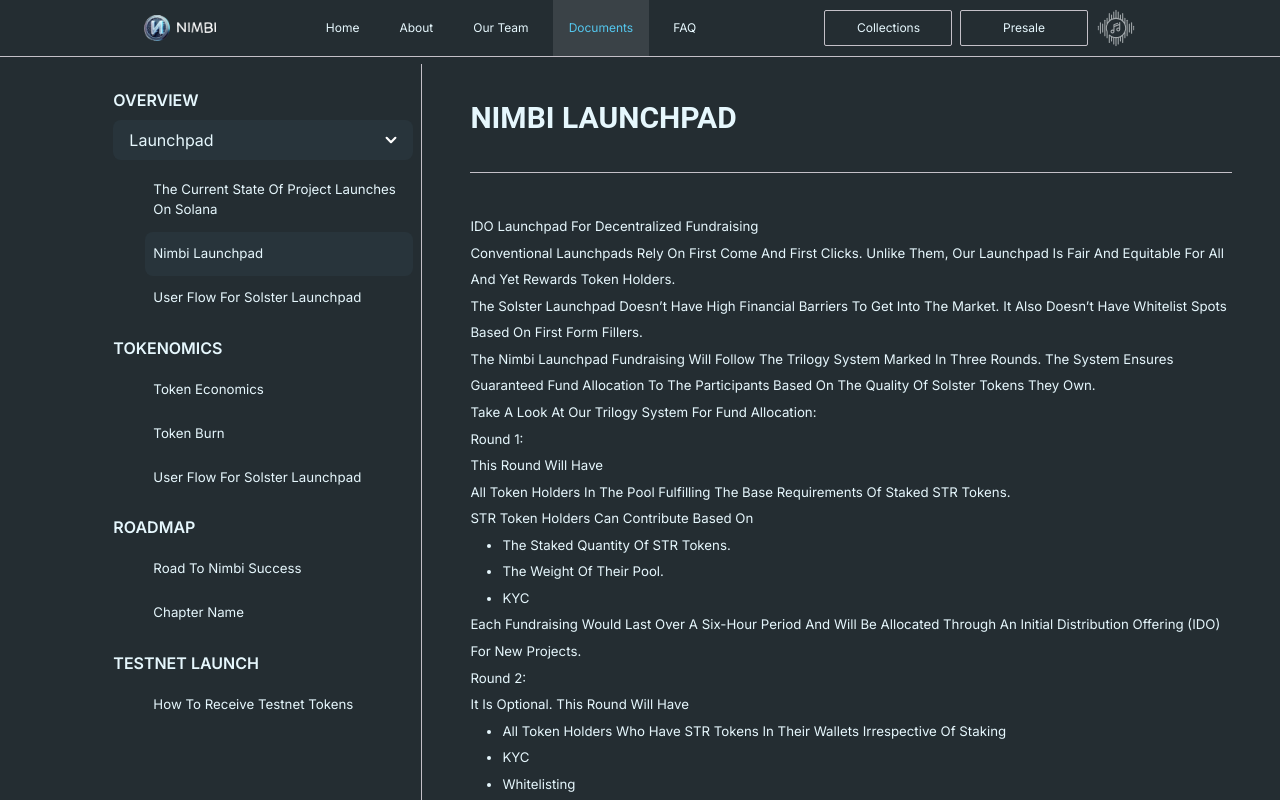
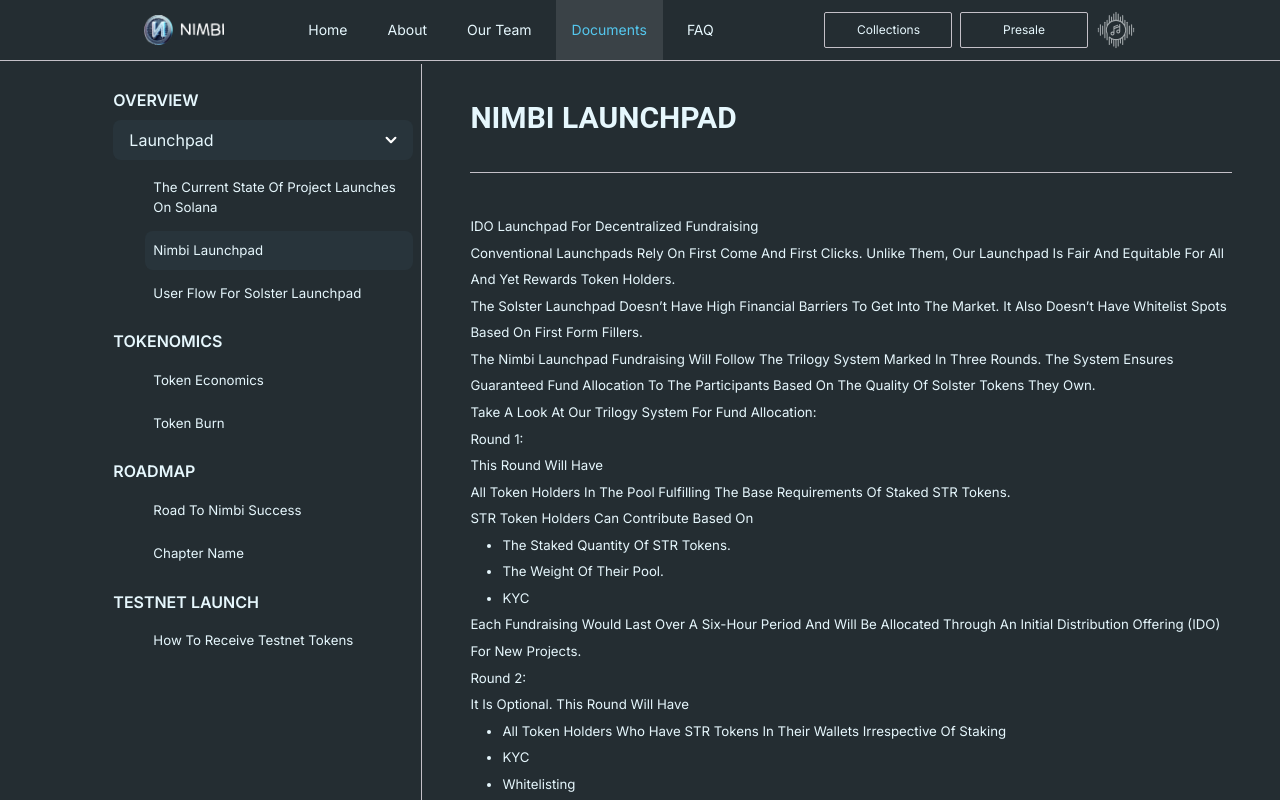
Before and after one commit to kjsingh03/nimbi, a React (Vite) app: page /documents in a window 1280 px wide. Shown: the top 800 px of the page. Built offline with nearby package versions, Linux system fonts and the light colour scheme.

Commit message:
Complete

```diff
--- a/src/App.css
+++ b/src/App.css
@@ -124,7 +124,40 @@ svg {
   background-repeat: no-repeat, no-repeat, no-repeat;
 }
 
+.accordion>p{
+  height: 0;
+  transform: translateY(5rem);
+}
 
+.accordion.active>p{
+  height: 100%;
+  transition: all 0.2s ease;
+  transform: translateY(0);
+}
+
+.accordion img{
+  rotate: 0deg;
+  transition: all 0.3s ease;
+}
+.accordion.active img{
+  rotate: 90deg;
+  transition: all 0.3s ease;
+}
+
+.document{
+/* hover:bg-[#28343b] py-3 px-2 rounded-lg cursor-pointer */
+cursor: pointer;
+padding: 0.6rem 0.5rem;
+border-radius: 0.5rem;
+}
+
+.document:hover{
+  background-color: #28343b;
+}
+
+.document.active{
+  background-color: #28343b;
+}
 
 @media screen and (min-width:1024px) {
   .navbar {
@@ -187,29 +220,31 @@ svg {
     }
 }
 
-@media screen and (max-width:768px) {
+@media screen and (max-width:767px) {
 
   .swiper-pagination {
     padding: 1.2rem 0.5rem;
   }
 
-  /* svg {
-    top: 12rem;
-    left: 7rem;
-  } */
   .bg-roadmap{
     background-position: 4rem 29vh, right, 0px -146px;
   }
-  /* .container {
-    padding-left: 2.5rem;
-  } */
+
+  .phase {
+    /* gap: 2rem; */
+    width:100vw;
+    flex-direction: column-reverse;
+    gap:2rem
+  }
+
+  .container{
+    flex-direction: column;
+    gap:4rem
+  }
+
 }
 
 @media screen and (max-width:640px) {
-
-  /* .phases{
-    gap:2rem
-  } */
   .swiper-pagination {
     padding: 0.5rem 0.5rem;
   }
@@ -220,10 +255,7 @@ svg {
 }
 
 @media screen and (max-width:475px) {
-  .phase {
-    /* gap: 2rem; */
-    width:100vw
-  }
+
 
   .bg-roadmap {
     background-size: 95vw 14vw,contain, 55rem;
@@ -240,6 +272,6 @@ svg {
   } */
 
   .container {
-    padding-left: 0;
+    padding-left: 1rem;
   }
 }
--- a/src/Pages/Document.jsx
+++ b/src/Pages/Document.jsx
@@ -1,8 +1,35 @@
-import React from 'react'
+import React, { useEffect, useState } from 'react'
 import Footer from '../components/Footer/Footer'
 import { icon, leftArrow, rightArrow } from '../assets'
+import '../App.css'
+import { Link, useParams } from 'react-router-dom'
 
 function Document() {
+
+  const { id } = useParams()
+
+  const data = [
+    { id: "current-state", title: "The current state of project launches on solana", desc: "" },
+    { id: "launchpad", title: "nimbi launchpad", desc: "" },
+    { id: "user-flow", title: "user flow for solster launchpad", desc: "" },
+    { id: "economics", title: "token economics", desc: "" },
+    { id: "burn", title: "token burn", desc: "" },
+    { id: "road", title: "road to nimbi success", desc: "" },
+    { id: "chapter", title: "chapter name", desc: "" },
+    { id: "testnet", title: "testnet launch", desc: "" },
+  ]
+
+  const [title,setTitle] = useState("")
+
+  useEffect(()=>{
+    setTitle(data.filter(obj=>obj.id===id)[0]?.title)
+  },[id])
+
+  const handleClick = (e) => {
+    document.querySelectorAll('.document.active').forEach(doc => doc.classList.remove('active'))
+    e.target.classList.add('active')
+  }
+
   return (
     <>
       <div className='flex capitalize pt-16 sm:flex-row flex-col'>
@@ -15,10 +42,10 @@ function Document() {
                 <p className=''>launchpad</p>
                 <img src={icon} className='w-3 h-3 rotate-90' alt="" />
               </div>
-              <ul className='pl-8 text-[0.65rem] md:text-[0.83rem]'>
-                <li className='hover:bg-[#28343b] py-3 px-2 rounded-lg cursor-pointer'>The current state of project launches on solana</li>
-                <li className='hover:bg-[#28343b] py-3 px-2 rounded-lg cursor-pointer bg-[#28343b]'>nimbi launchpad</li>
-                <li className='hover:bg-[#28343b] py-3 px-2 rounded-lg cursor-pointer'>user flow for solster launchpad</li>
+              <ul className='pl-8 text-[0.65rem] md:text-[0.83rem] flex flex-col gap-1'>
+                <Link to="/documents/current-state" id="current-state" className='document' onClick={handleClick}>The current state of project launches on solana</Link>
+                <Link to="/documents/launchpad" id="launchpad" className='document active' onClick={handleClick}>nimbi launchpad</Link>
+                <Link to="/documents/user-flow" id="user-flow" className='document' onClick={handleClick}>user flow for solster launchpad</Link>
               </ul>
             </div>
           </div>
@@ -26,10 +53,9 @@ function Document() {
             <p className='uppercase text-left font-semibold'>tokenomics</p>
             <div className="flex flex-col gap-2">
 
-              <ul className='pl-8 text-[0.65rem] md:text-[0.83rem]'>
-                <li className='hover:bg-[#28343b] py-3 px-2 rounded-lg cursor-pointer'>token economics</li>
-                <li className='hover:bg-[#28343b] py-3 px-2 rounded-lg cursor-pointer'>token burn</li>
-                <li className='hover:bg-[#28343b] py-3 px-2 rounded-lg cursor-pointer'>user flow for solster launchpad</li>
+              <ul className='pl-8 text-[0.65rem] md:text-[0.83rem] flex flex-col gap-1'>
+                <Link to="/documents/economics" id="economics" className='document' onClick={handleClick}>token economics</Link>
+                <Link to="/documents/burn" id="burn" className='document' onClick={handleClick}>token burn</Link>
               </ul>
             </div>
           </div>
@@ -37,9 +63,9 @@ function Document() {
             <p className='uppercase text-left font-semibold'>roadmap</p>
             <div className="flex flex-col gap-2">
 
-              <ul className='pl-8 text-[0.65rem] md:text-[0.83rem]'>
-                <li className='hover:bg-[#28343b] py-3 px-2 rounded-lg cursor-pointer'>road to nimbi success</li>
-                <li className='hover:bg-[#28343b] py-3 px-2 rounded-lg cursor-pointer'>chapter name</li>
+              <ul className='pl-8 text-[0.65rem] md:text-[0.83rem] flex flex-col gap-1'>
+                <Link to="/documents/road" id="road" className='document' onClick={handleClick}>road to nimbi success</Link>
+                <Link to="/documents/chapter" id="chapter" className='document' onClick={handleClick}>chapter name</Link>
               </ul>
             </div>
           </div>
@@ -47,18 +73,17 @@ function Document() {
             <p className='uppercase text-left font-semibold'>testnet launch</p>
             <div className="flex flex-col gap-2">
 
-              <ul className='pl-8 text-[0.65rem] md:text-[0.83rem]'>
-                <li className='hover:bg-[#28343b] py-3 px-2 rounded-lg cursor-pointer'>how to receive testnet tokens</li>
+              <ul className='pl-8 text-[0.65rem] md:text-[0.83rem] flex flex-col gap-1'>
+                <Link to="/documents/testnet" id="testnet" className='document' onClick={handleClick}>how to receive testnet tokens</Link>
               </ul>
             </div>
           </div>
         </div>
 
-        <div className=" px-[3rem] md:px-[3rem] sm:w-[67%] md:w-[67%] pb-4 capitalize bg-[url('./assets/mountain.png')] bg-cover bg-right-bottom bg-no-repeat font-['Inter',sans-serif]">
-
+        <div className="px-[3rem] md:px-[3rem] sm:w-[67%] md:w-[67%] pb-4 capitalize bg-[url('./assets/mountain.png')] bg-cover bg-right-bottom bg-no-repeat font-['Inter',sans-serif]">
           <div className="flex flex-col gap-10">
             <div className="w-full border-b border-b-[#c4c0c8] py-6 font-['Roboto',sans-serif]">
-              <p className='uppercase text-3xl font-semibold text-left py-3'>Nimbi Launchpad</p>
+              <p className='uppercase text-3xl font-semibold text-left py-3'>{title || 'nimbi launchpad'}</p>
             </div>
 
             <div className='text-[0.65rem] md:text-[0.83rem] leading-loose'>
--- a/src/Pages/Faq.jsx
+++ b/src/Pages/Faq.jsx
@@ -3,6 +3,21 @@ import Footer from '../components/Footer/Footer'
 import Accordion from '../components/Accordion/Accordion'
 
 function Faq() {
+
+  const handleClick =(id)=>{
+
+    if( document.querySelector(`#${id}`).classList.contains('active'))
+        document.querySelector(`#${id}`).classList.remove('active')
+    else{
+      const activeAccordions = document.querySelectorAll('.accordion.active')
+      activeAccordions.forEach(acc=>{
+        acc.classList.remove('active')
+      })
+
+      document.querySelector(`#${id}`).classList.add('active')
+    }
+  }
+
   return (
     <>
       <div className="flex flex-col gap-12 w-full xl:w-[80%] px-[2rem] md:px-[5rem] xl:px-[11rem] capitalize py-16 bg-[url('./assets/mountain.png')] bg-contain bg-left-bottom bg-no-repeat font-['Inter',sans-serif]">
@@ -12,13 +27,13 @@ function Faq() {
         </div>
 
         <div className="flex flex-col gap-3">
-          <Accordion ques="What is a pre-sale?" ans="A crypto presale, or token presale, is an event where tokens are sold before they are made available to the general public through an Initial Coin Offering (ICO) or other crowdfunding methods. This stage offers early backers a chance to buy tokens at a lower price, with the expectation that the value will increase once the cryptocurrency launches publicly." />
-          <Accordion ques="What is erc-404" ans={`ERC-404 is a contract template designed to facilitate transactions involving both ERC-721 and ERC-20 tokens.2 It aims to introduce "semi-fungibility" by bundling interchangeable ERC-20 tokens with unique ERC-721 NFTs.1 ERC-404 combines the features of both to create semi-fungible tokens, enabling fractional ownership of NFTs and combining ERC-20 and ERC-721 concepts.`} />
-          <Accordion ques="What is the nimbi ecosystem?" ans="This is the wolfpack nimbi has built for us all to help support him and his mission to keep everything decentralized. join his wolfpack and support his mission." />
-          <Accordion ques="How do I claim my tokens?" ans="Once the presale ends, connect your wallet and press the claim button." />
-          <Accordion ques="Why is decentralization in cryptocurrency so important?" ans="Decentralization is important as it ensures the integrity and security of the blockchain network and aligns with the principles of transparency, trust, and peer-to-peer transactions that cryptocurrencies aim to achieve.2 Blockchain technology is used to increase security and anonymity, as transactions are protected by elaborate mathematical procedures, making them difficult to hack." />
-          <Accordion ques="What is Crypto Dust Converter?" ans="With CDC, you can finally say goodbye to those pesky leftovers in your wallet. Convert your crypto dust into the Nimbi ecosystem and unleash a world of possibilities!" />
-          <Accordion ques="What is the Crypto Lottery?" ans="Everything is open source and transparent with Crypto Lotto!" />
+          <Accordion handleClick={handleClick} id='presale' ques="What is a pre-sale?" ans="A crypto presale, or token presale, is an event where tokens are sold before they are made available to the general public through an Initial Coin Offering (ICO) or other crowdfunding methods. This stage offers early backers a chance to buy tokens at a lower price, with the expectation that the value will increase once the cryptocurrency launches publicly." />
+          <Accordion handleClick={handleClick} id='erc' ques="What is erc-404" ans={`ERC-404 is a contract template designed to facilitate transactions involving both ERC-721 and ERC-20 tokens.2 It aims to introduce "semi-fungibility" by bundling interchangeable ERC-20 tokens with unique ERC-721 NFTs.1 ERC-404 combines the features of both to create semi-fungible tokens, enabling fractional ownership of NFTs and combining ERC-20 and ERC-721 concepts.`} />
+          <Accordion handleClick={handleClick} id='ecosystem' ques="What is the nimbi ecosystem?" ans="This is the wolfpack nimbi has built for us all to help support him and his mission to keep everything decentralized. join his wolfpack and support his mission." />
+          <Accordion handleClick={handleClick} id='claim' ques="How do I claim my tokens?" ans="Once the presale ends, connect your wallet and press the claim button." />
+          <Accordion handleClick={handleClick} id='decentralisation' ques="Why is decentralization in cryptocurrency so important?" ans="Decentralization is important as it ensures the integrity and security of the blockchain network and aligns with the principles of transparency, trust, and peer-to-peer transactions that cryptocurrencies aim to achieve.2 Blockchain technology is used to increase security and anonymity, as transactions are protected by elaborate mathematical procedures, making them difficult to hack." />
+          <Accordion handleClick={handleClick} id='converter' ques="What is Crypto Dust Converter?" ans="With CDC, you can finally say goodbye to those pesky leftovers in your wallet. Convert your crypto dust into the Nimbi ecosystem and unleash a world of possibilities!" />
+          <Accordion handleClick={handleClick} id='lottery' ques="What is the Crypto Lottery?" ans="Everything is open source and transparent with Crypto Lotto!" />
         </div>
 
       </div>
--- a/src/components/Navbar/Navbar.jsx
+++ b/src/components/Navbar/Navbar.jsx
@@ -75,12 +75,12 @@ function Navbar() {
 
                 <div className="lg:w-[10%]">
                     <Link to="/">
-                        <div className="w-[4.5rem] h-[1.6rem]">
+                        <div className="w-[5rem] h-[1.9rem]">
                             <img src={logo} className="w-full h-full object-fill" alt="" />
                         </div>
                     </Link>
                 </div>
-                <ul className="hidden lg:flex items-center justify-center gap-2 text-xs list-none w-[54%]">
+                <ul className="hidden lg:flex items-center justify-center gap-2 text-sm list-none w-[54%]">
                     <Link onClick={activeTab} id="home" to="/" className='py-5 px-4 cursor-pointer hover:text-[#54c7ee]'>Home</Link>
                     <Link onClick={activeTab} id="about" to="/about" className='py-5 px-4 cursor-pointer hover:text-[#54c7ee] '>About</Link>
                     <Link onClick={activeTab} id="team" to="/team" className='py-5 px-4 cursor-pointer hover:text-[#54c7ee] '>Our Team</Link>
--- a/src/main.jsx
+++ b/src/main.jsx
@@ -13,6 +13,7 @@ const router = createBrowserRouter(
       <Route path="/about" element={<About />} />
       <Route path="/team" element={<Team />} />
       <Route path="/documents" element={<Document />} />
+      <Route path="/documents/:id" element={<Document />} />
       <Route path="/faq" element={<Faq />} />
       <Route path="/gsap" element={<Gsap />} />
     </Route>
```
Also changed, not shown: src/Pages/Home.jsx (+86 -39 lines), src/components/Accordion/Accordion.jsx (+6 -5 lines).
